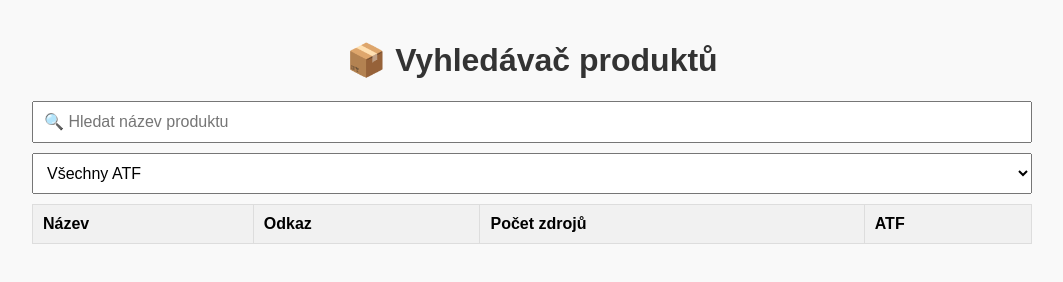
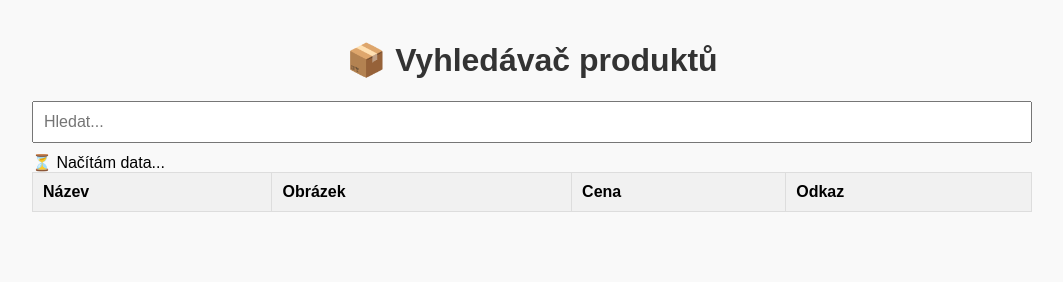
Before and after one commit to FermarkkkkAAAff/ssssssssssssssssssssssssssssssssssssss, a plain HTML site: page Index.html in a window 1280 px wide. Shown: the whole page, without its empty margins (108-1171 px from the left). Drawn offline with Linux system fonts and the light colour scheme; no server answers.

Commit message:
Update Index.html

```diff
--- a/Index.html
+++ b/Index.html
@@ -2,26 +2,22 @@
 <html lang="cs">
 <head>
   <meta charset="UTF-8">
+  <title>Vyhledávač produktů</title>
   <meta name="viewport" content="width=device-width, initial-scale=1">
-  <title>Vyhledávač produktů</title>
   <link rel="stylesheet" href="style.css">
 </head>
 <body>
   <div class="container">
     <h1>📦 Vyhledávač produktů</h1>
-    <input type="text" id="search" placeholder="🔍 Hledat název produktu">
-    <select id="atfFilter">
-      <option value="">Všechny ATF</option>
-      <option value="ano">Ano</option>
-      <option value="ne">Ne</option>
-    </select>
+    <input type="text" id="search" placeholder="Hledat...">
+    <div id="loading">⏳ Načítám data...</div>
     <table id="results">
       <thead>
         <tr>
-          <th onclick="sortTable(0)">Název</th>
-          <th onclick="sortTable(1)">Odkaz</th>
-          <th onclick="sortTable(2)">Počet zdrojů</th>
-          <th onclick="sortTable(3)">ATF</th>
+          <th>Název</th>
+          <th>Obrázek</th>
+          <th>Cena</th>
+          <th>Odkaz</th>
         </tr>
       </thead>
       <tbody></tbody>
```
